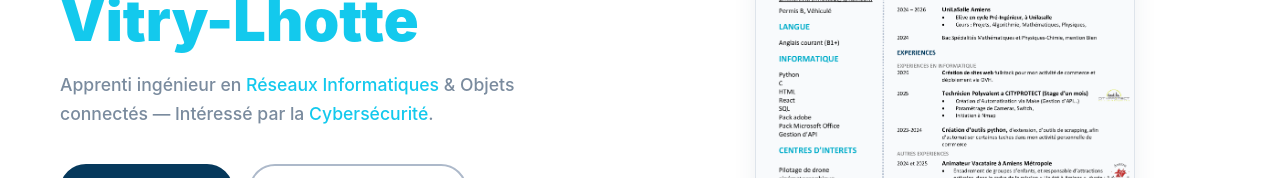
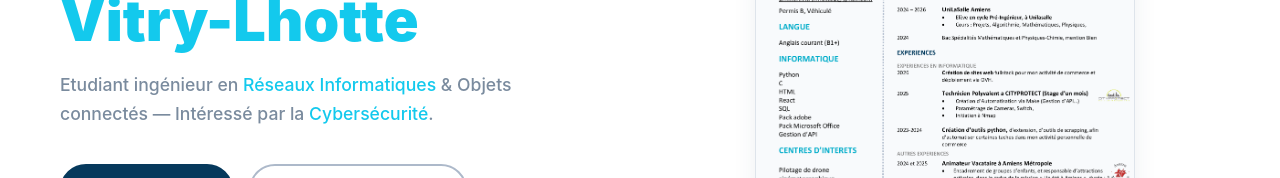
Before and after one commit to Emilien0000/emilienvl.me, a React (Vite) app: page /home in a window 1280 px wide. Shown: the part 339-517 px from the top of the page. Built offline with nearby package versions, Linux system fonts and the light colour scheme.

Commit message:
Update App.jsx

```diff
--- a/src/App.jsx
+++ b/src/App.jsx
@@ -224,7 +224,7 @@ function LinksPage() {
             <img src="/cv.webp" alt="Émilien Vitry-Lhotte" />
           </div>
           <h1 className="links-name">Émilien <span className="highlight">Vitry-Lhotte</span></h1>
-          <p className="links-bio">Apprenti ingénieur · Réseaux & Cybersécurité</p>
+          <p className="links-bio">Etudiant ingénieur · Réseaux & Cybersécurité</p>
           <div className="links-badge">UniLaSalle Amiens</div>
         </motion.div>
 
@@ -327,7 +327,7 @@ function MainLayout() {
                 <span className="highlight">Vitry-Lhotte</span>
               </motion.h1>
               <motion.p className="hero-subtitle" variants={itemVariants}>
-                Apprenti ingénieur en <span className="highlight">Réseaux Informatiques</span> & Objets connectés — Intéressé par la <span className="highlight">Cybersécurité</span>.
+                Etudiant ingénieur en <span className="highlight">Réseaux Informatiques</span> & Objets connectés — Intéressé par la <span className="highlight">Cybersécurité</span>.
               </motion.p>
               <motion.div className="hero-buttons" variants={itemVariants}>
                 <button onClick={() => goTo('contact')} className="cta-button">Me contacter</button>
```
